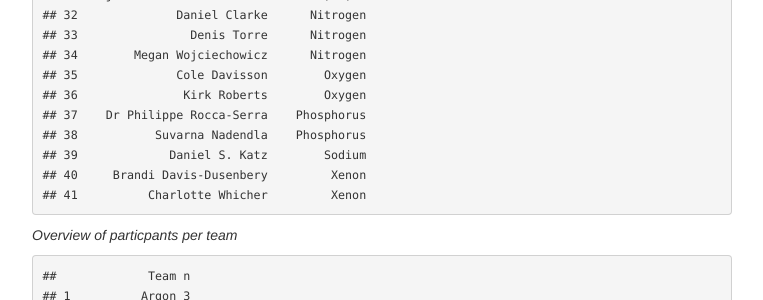
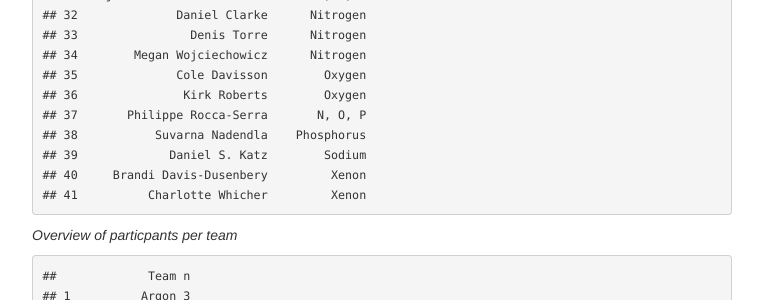
Before and after one commit to dcppc/2018-june-workshop, a Jekyll site: the page built from docs/attendees.md, in a window 1280 px wide. Shown: the part 868-1168 px from the top of the page, without its empty margins (258-1021 px from the left). Built offline with Jekyll 4.4.1, drawn with Linux system fonts in a browser that asks for light colours; some of the changed text lies outside the part shown.

Commit message:
fixing prs in attendee list

```diff
--- a/docs/attendees.md
+++ b/docs/attendees.md
@@ -43,7 +43,7 @@ _Attendees as of June 19, 2018_
     ## 34        Megan Wojciechowicz      Nitrogen
     ## 35              Cole Davisson        Oxygen
     ## 36               Kirk Roberts        Oxygen
-    ## 37    Dr Philippe Rocca-Serra    Phosphorus
+    ## 37       Philippe Rocca-Serra       N, O, P
     ## 38           Suvarna Nadendla    Phosphorus
     ## 39             Daniel S. Katz        Sodium
     ## 40     Brandi Davis-Dusenbery         Xenon
```
Also changed, not shown: 1 other file.
